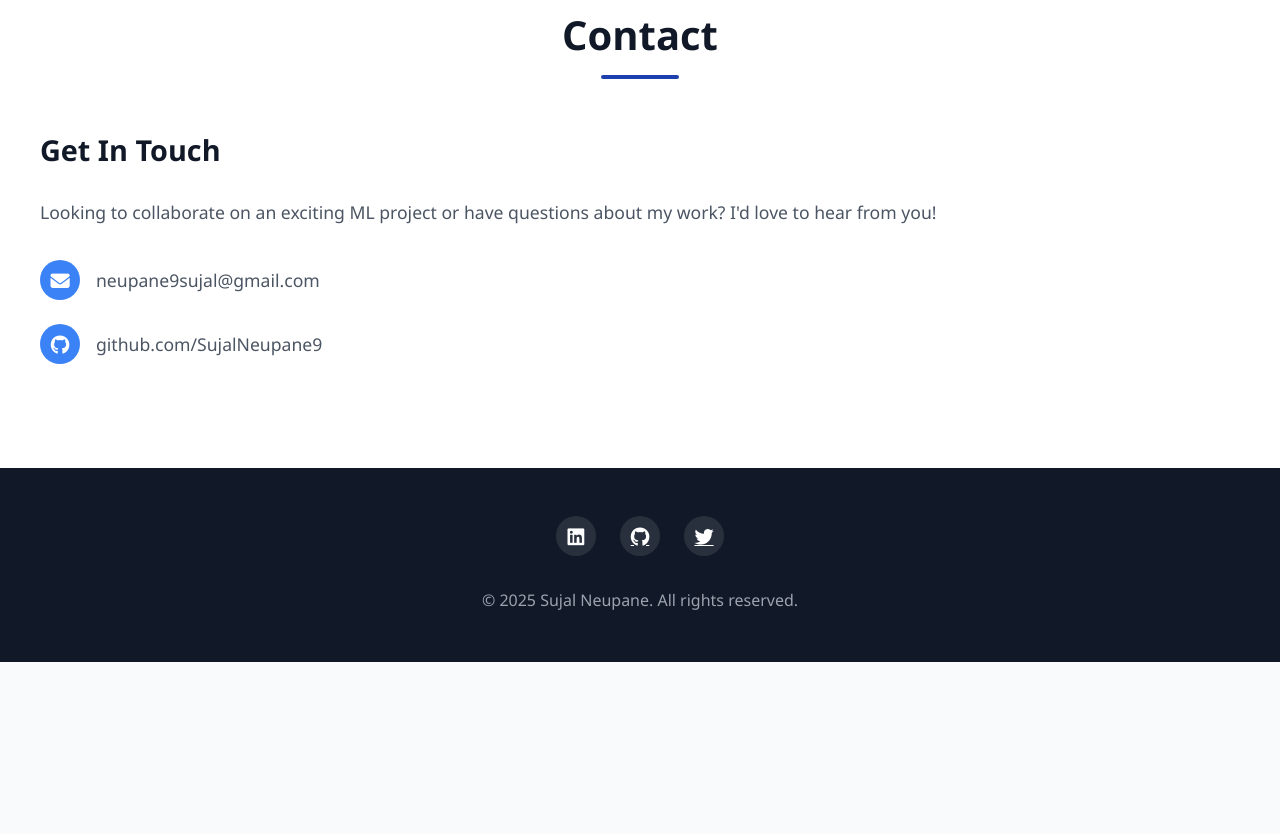
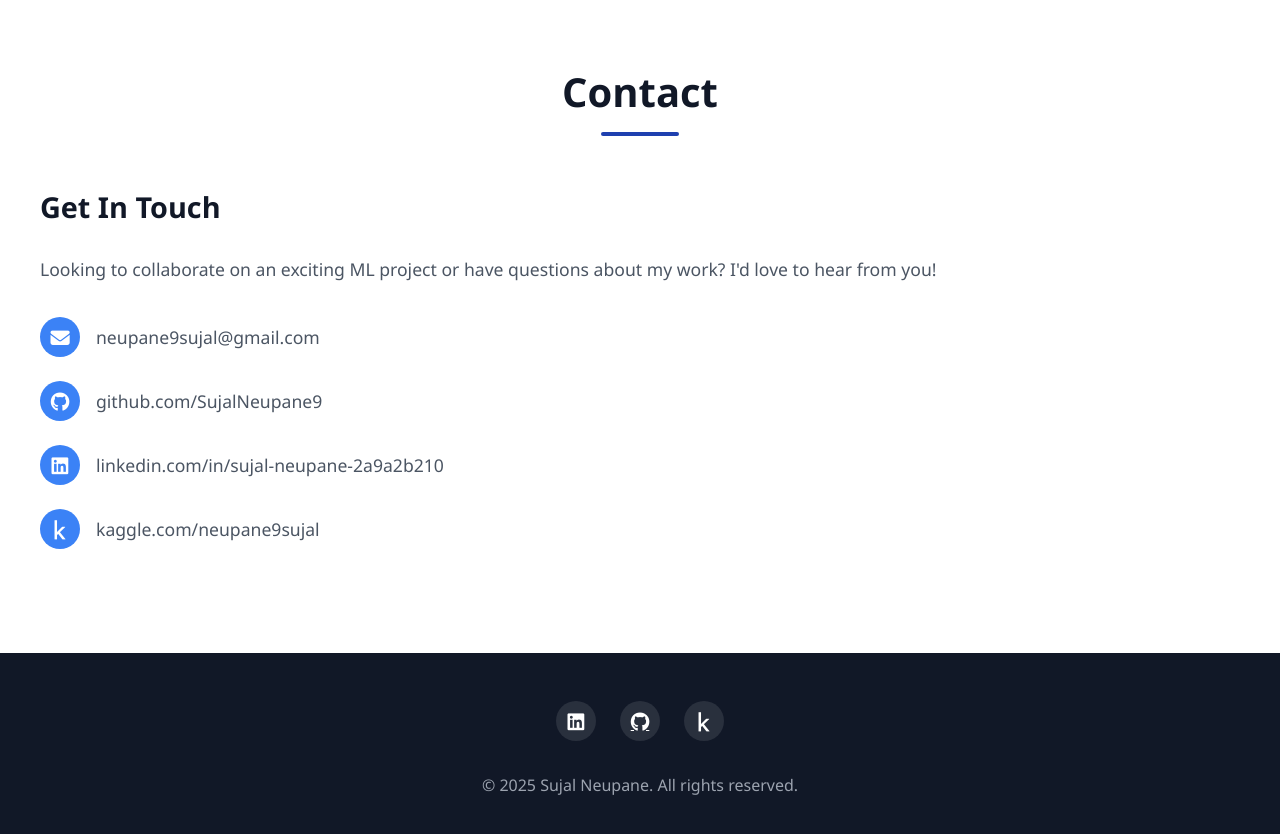
Before and after one commit to SujalNeupane9/SujalNeupane9.github.io, a plain HTML site: page index.html in a window 1280 px wide. Shown: the part 2567-3401 px from the top of the page. Before the commit the page ends 3229 px from the top, so only its background shows below. Drawn offline with Linux system fonts and the light colour scheme.

Commit message:
Update index.html

```diff
--- a/index.html
+++ b/index.html
@@ -518,6 +518,10 @@
             <span class="skill-tag">Django</span>
             <span class="skill-tag">TF-IDF</span>
             <span class="skill-tag">Transformers</span>
+            <span class="skill-tag">EC2</span>
+            <span class="skill-tag">Docker</span>
+            <span class="skill-tag">Cloud Computing</span>
+            <span class="skill-tag">DevOps</span>
           </div>
         </div>
       </div>
@@ -617,6 +621,14 @@
               <i class="fab fa-github"></i>
               <a href="https://github.com/SujalNeupane9" target="_blank">github.com/SujalNeupane9</a>
             </li>
+            <li>
+              <i class="fab fa-linkedin"></i>
+              <a href="https://www.linkedin.com/in/sujal-neupane-2a9a2b210/" target="_blank">linkedin.com/in/sujal-neupane-2a9a2b210</a>
+            </li>
+            <li>
+              <i class="fab fa-kaggle"></i>
+              <a href="https://www.kaggle.com/neupane9sujal" target="_blank">kaggle.com/neupane9sujal</a>
+            </li>
           </ul>
         </div>
       </div>
@@ -627,9 +639,9 @@
   <footer>
     <div class="footer-content">
       <div class="social-links">
-        <a href="#" target="_blank"><i class="fab fa-linkedin"></i></a>
+        <a href="https://www.linkedin.com/in/sujal-neupane-2a9a2b210/" target="_blank"><i class="fab fa-linkedin"></i></a>
         <a href="https://github.com/SujalNeupane9" target="_blank"><i class="fab fa-github"></i></a>
-        <a href="#" target="_blank"><i class="fab fa-twitter"></i></a>
+        <a href="https://www.kaggle.com/neupane9sujal" target="_blank"><i class="fab fa-kaggle"></i></a>
       </div>
       <p class="footer-text">&copy; 2025 Sujal Neupane. All rights reserved.</p>
     </div>
```
